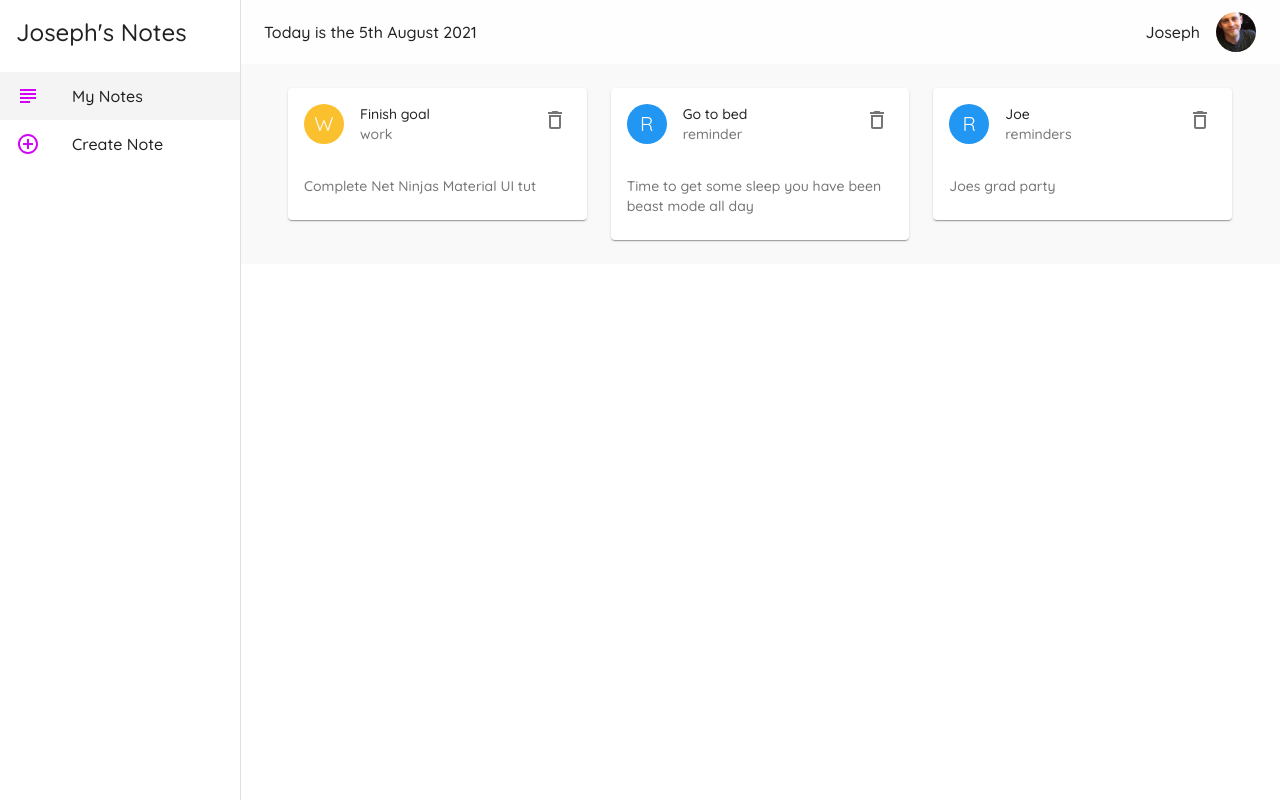
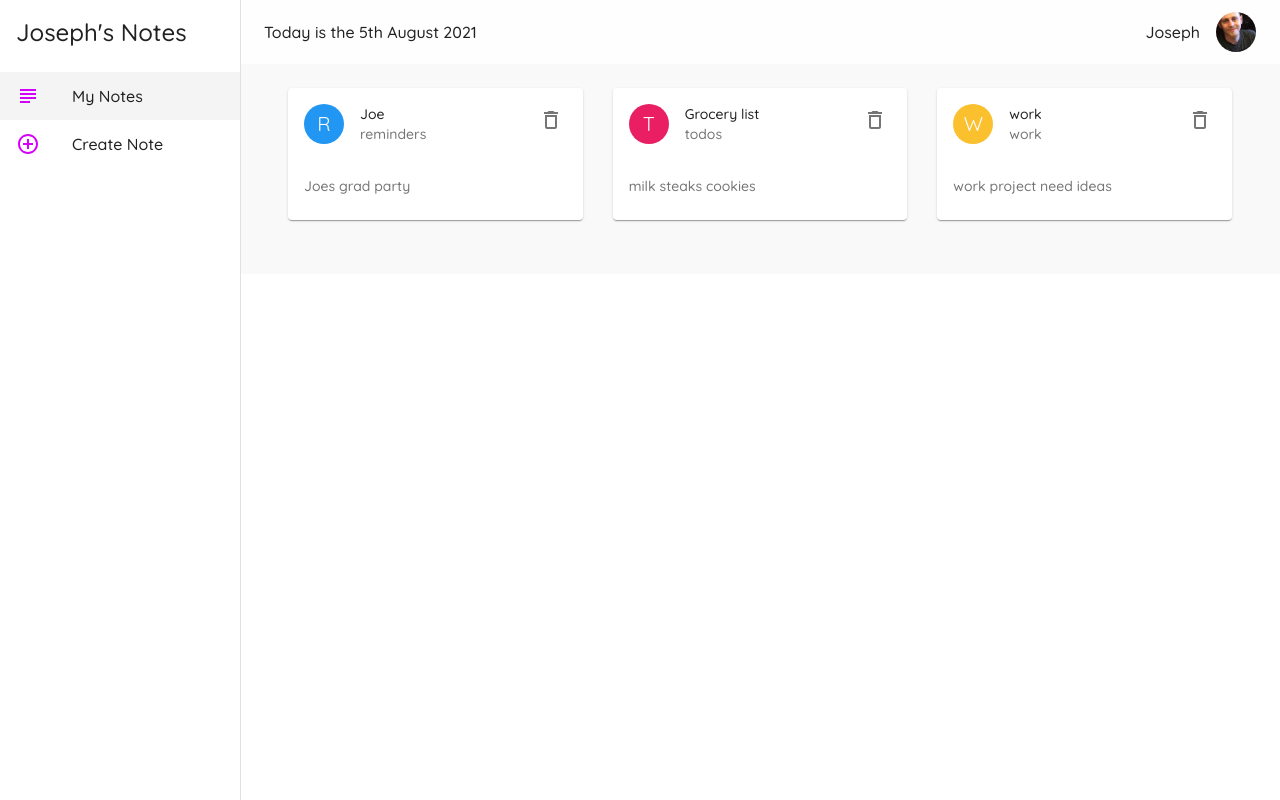
Before and after one commit to 100Joe/Quick-Notes, a React (Create React App) app: page / in a window 1280 px wide. Built offline with nearby package versions, Linux system fonts and the light colour scheme; data requests are answered from the project's data file.

Commit message:
quick note version 1 finished

```diff
--- a/data/db.json
+++ b/data/db.json
@@ -1,22 +1,22 @@
 {
   "notes": [
-    {
-      "title": "Finish goal",
-      "details": "Complete Net Ninjas Material UI tut",
-      "category": "work",
-      "id": 1
-    },
-    {
-      "title": "Go to bed",
-      "details": "Time to get some sleep you have been beast mode all day",
-      "category": "reminder",
-      "id": 2
-    },
     {
       "title": "Joe",
       "details": "Joes grad party ",
       "category": "reminders",
       "id": 4
+    },
+    {
+      "title": "Grocery list ",
+      "details": "milk \nsteaks \ncookies",
+      "category": "todos",
+      "id": 5
+    },
+    {
+      "title": "work",
+      "details": "work project need ideas",
+      "category": "work",
+      "id": 6
     }
   ]
 }
--- a/package.json
+++ b/package.json
@@ -11,6 +11,7 @@
     "date-fns": "^2.23.0",
     "react": "^17.0.2",
     "react-dom": "^17.0.2",
+    "react-masonry-css": "^1.0.16",
     "react-router-dom": "^5.2.0",
     "react-scripts": "4.0.3",
     "web-vitals": "^1.0.1"
--- a/src/Components/Notes.js
+++ b/src/Components/Notes.js
@@ -2,6 +2,8 @@
 import Grid from '@material-ui/core/Grid';
 import { Container } from '@material-ui/core';
 import NoteCard from './NoteCard.js';
+import Masonry from 'react-masonry-css';
+
 
 
 function Notes() {
@@ -23,15 +25,26 @@
     setNotes(newNotes)
   }
 
+  const breakpoints = {
+    default: 3,
+    1100: 2,
+    700: 1,
+  }
+
   return (
     <Container>
-      <Grid container spacing={3}>
+      <Masonry
+        breakpointCols={breakpoints}
+        className="my-masonry-grid"
+        columnClassName="my-masonry-grid_column"
+      >
         {notes.map(note => (
-          <Grid item key={note.id} xs={12} md={6} lg={4}>
+          <div item key={note.id}>
             <NoteCard note={note} handleDelete={handleDelete} />
-          </Grid>
+          </div>
         ))}
-      </Grid>
+      </Masonry>
+
     </Container>
   )
 }
--- a/src/index.css
+++ b/src/index.css
@@ -5,3 +5,19 @@
   -webkit-font-smoothing: antialiased;
   -moz-font-smoothing: grayscale;
 }
+.my-masonry-grid {
+  display: -webkit-box; /* Not needed if autoprefixing */
+  display: -ms-flexbox; /* Not needed if autoprefixing */
+  display: flex;
+  margin-left: -30px; /* gutter size offset */
+  width: auto;
+}
+.my-masonry-grid_column {
+  padding-left: 30px; /* gutter size */
+  background-clip: padding-box;
+}
+
+/* Style your items */
+.my-masonry-grid_column > div { /* change div to reference your elements you put in <Masonry> */
+  margin-bottom: 30px;
+}
```
Also changed, not shown: 1 other file (tests, documents, lock files or other folders).
